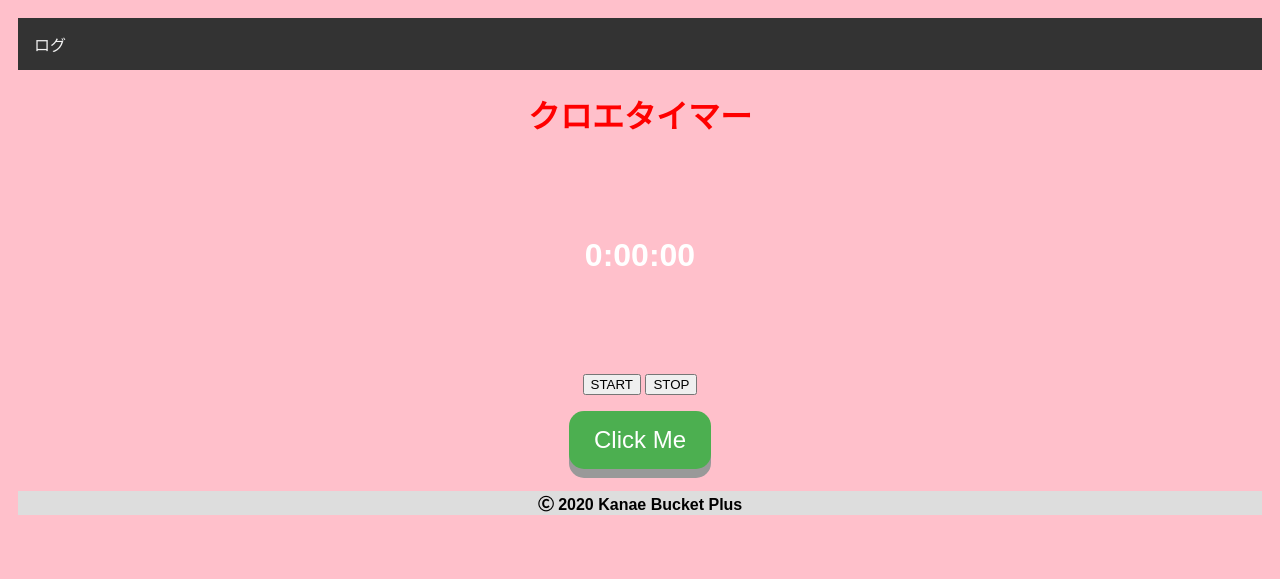
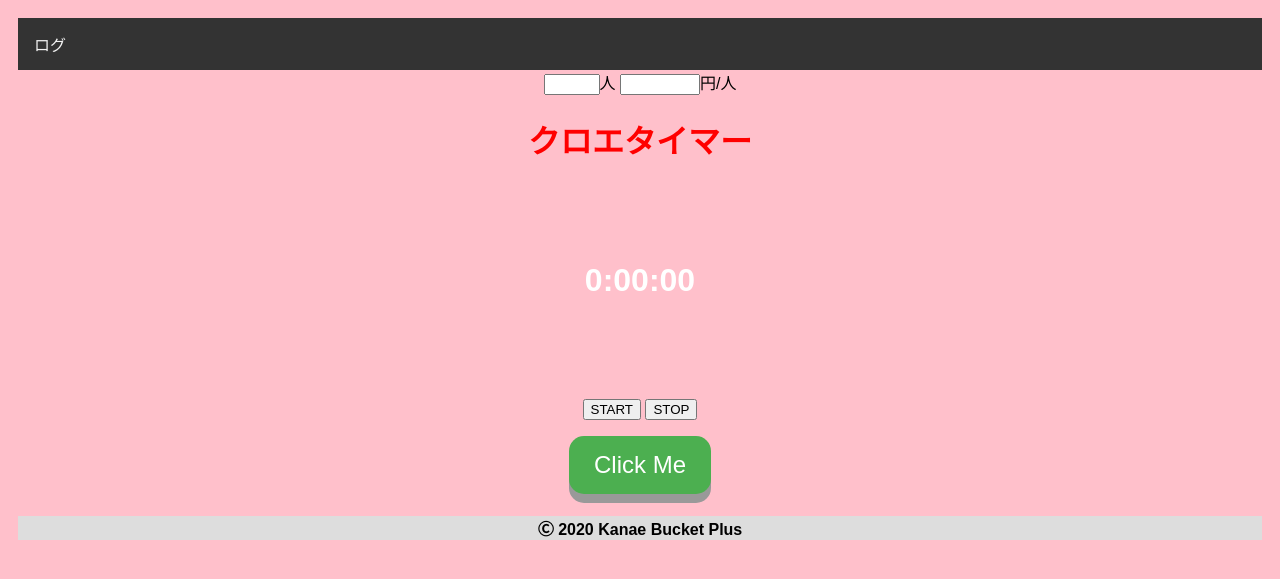
Before and after one commit to zakanwang/GMKRKapp, a PHP site: page / in a window 1280 px wide. Shown: the top 579 px of the page. Run offline with PHP 8.4, Linux system fonts and the light colour scheme.

Commit message:
add people

```diff
--- a/css/style.css
+++ b/css/style.css
@@ -37,7 +37,13 @@ body {
     color: black;
 }
 
-.clock1 {
+.people{
+    text-align: center;
+}
+
+
+
+.clock {
     text-align: center;
 }
 
--- a/index.html
+++ b/index.html
@@ -14,9 +14,13 @@
         <a href="#">ログ</a>
 
     </div>
-
-    <!--時計-->
-    <div class="clock1">
+    <!--人数-->
+    <div class="people">
+        <input type="number" name="people" min="1" max="99">人
+        <input type="number" name="money" min="790" max="10000">円/人
+    </div>
+        <!--時計-->
+    <div class="clock">
 
         <h1 class="title">クロエタイマー</h1>
         <h1 class="timerLabel">0:00:00</h1>
```
